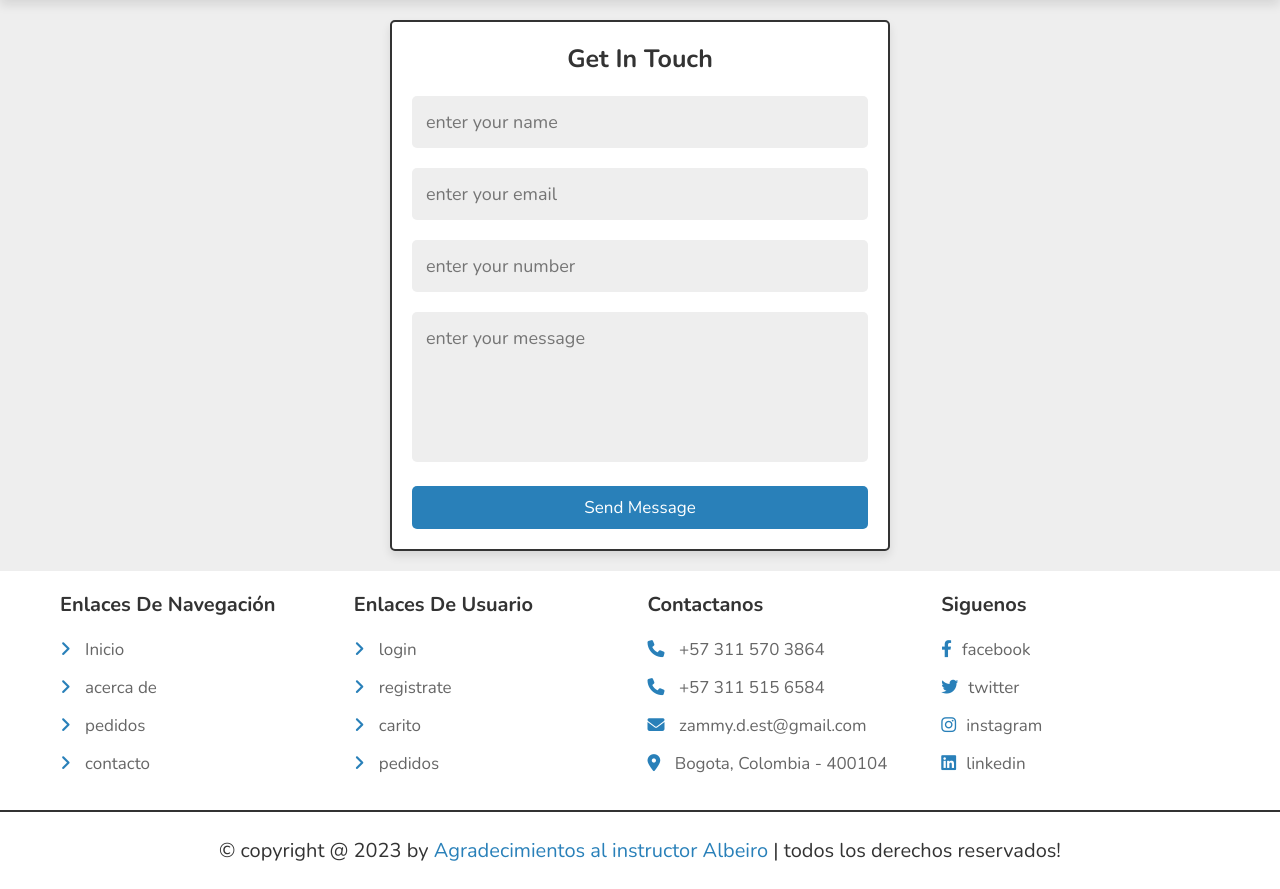
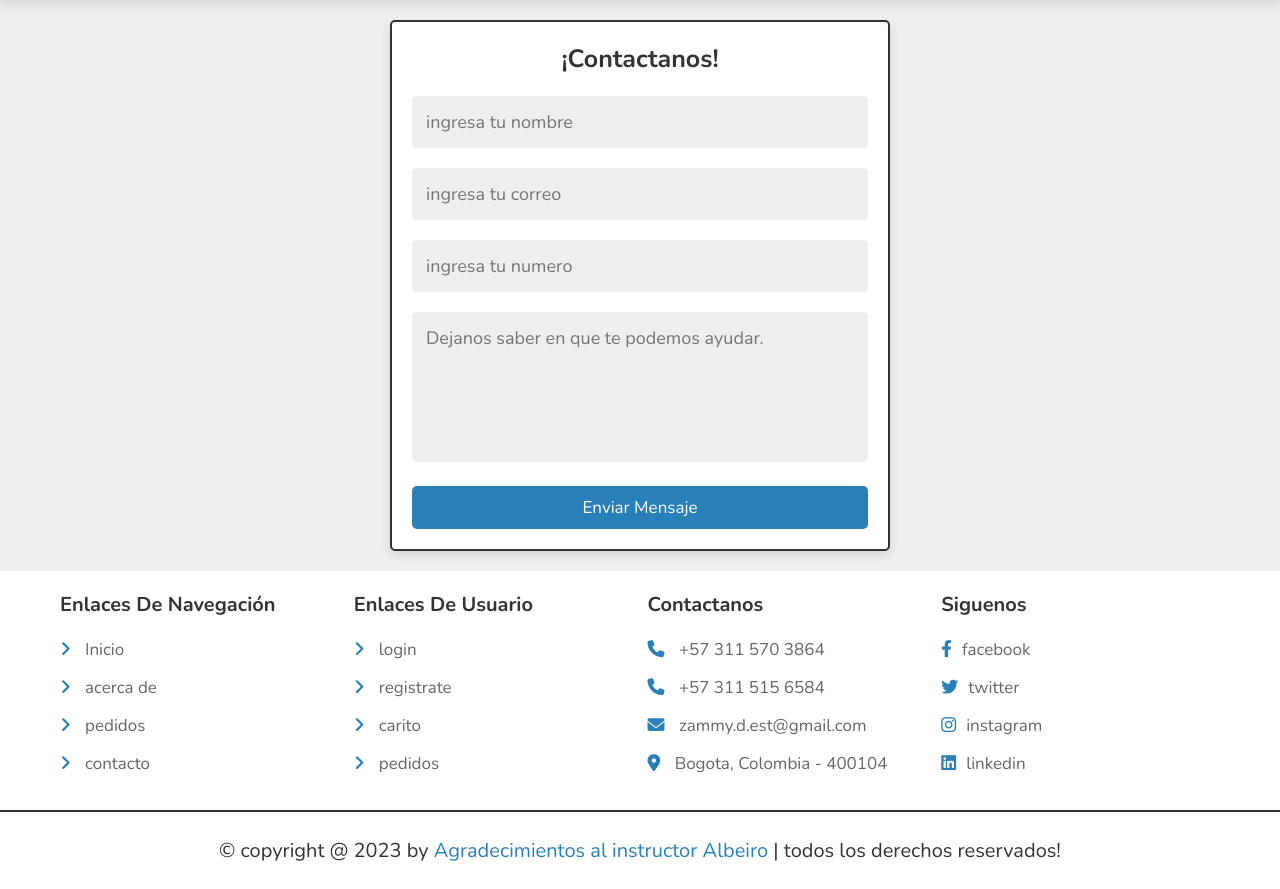
Before and after one commit to zammy-d/HappeFeet, a PHP site: page /contact.php in a window 1280 px wide. Shown: the part 74-963 px from the top of the page. Run offline with PHP 8.4, Linux system fonts and the light colour scheme; data comes from the database, SQL or seed files in the repository; data that the repository does not hold is empty; some libraries are stand-ins or nearby versions.

Commit message:
Se finaliza panel de usuario - contacto

```diff
--- a/contact.php
+++ b/contact.php
@@ -46,7 +46,7 @@ if(isset($_POST['send'])){
    <meta charset="UTF-8">
    <meta http-equiv="X-UA-Compatible" content="IE=edge">
    <meta name="viewport" content="width=device-width, initial-scale=1.0">
-   <title>contact</title>
+   <title>contacto</title>
 
    <!-- font awesome cdn link  -->
    <link rel="stylesheet" href="https://cdnjs.cloudflare.com/ajax/libs/font-awesome/6.1.1/css/all.min.css">
@@ -62,12 +62,12 @@ if(isset($_POST['send'])){
 <section class="contact">
 
    <form action="" method="post">
-      <h3>get in touch</h3>
-      <input type="text" name="name" placeholder="enter your name" required maxlength="20" class="box">
-      <input type="email" name="email" placeholder="enter your email" required maxlength="50" class="box">
-      <input type="number" name="number" min="0" max="9999999999" placeholder="enter your number" required onkeypress="if(this.value.length == 10) return false;" class="box">
-      <textarea name="msg" class="box" placeholder="enter your message" cols="30" rows="10"></textarea>
-      <input type="submit" value="send message" name="send" class="btn">
+      <h3>¡contactanos!</h3>
+      <input type="text" name="name" placeholder="ingresa tu nombre" required maxlength="20" class="box">
+      <input type="email" name="email" placeholder="ingresa tu correo" required maxlength="50" class="box">
+      <input type="number" name="number" min="0" max="9999999999" placeholder="ingresa tu numero" required onkeypress="if(this.value.length == 10) return false;" class="box">
+      <textarea name="msg" class="box" placeholder="Dejanos saber en que te podemos ayudar." cols="30" rows="10"></textarea>
+      <input type="submit" value="enviar mensaje" name="send" class="btn">
    </form>
 
 </section>
```
